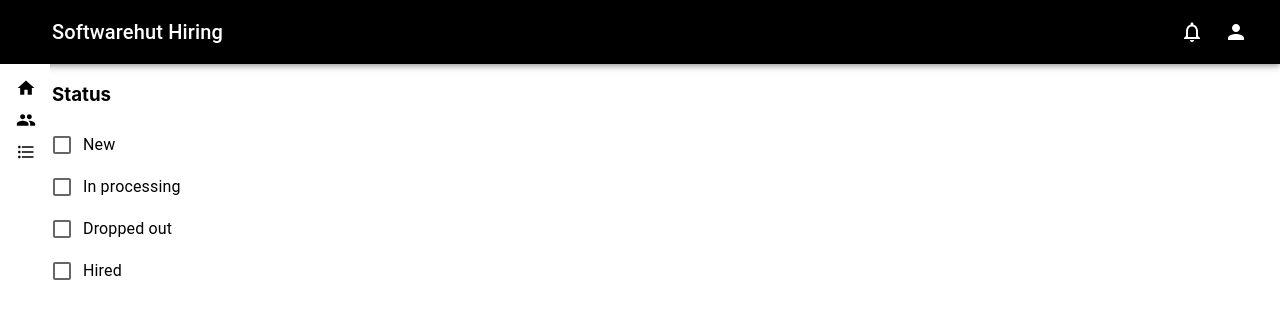
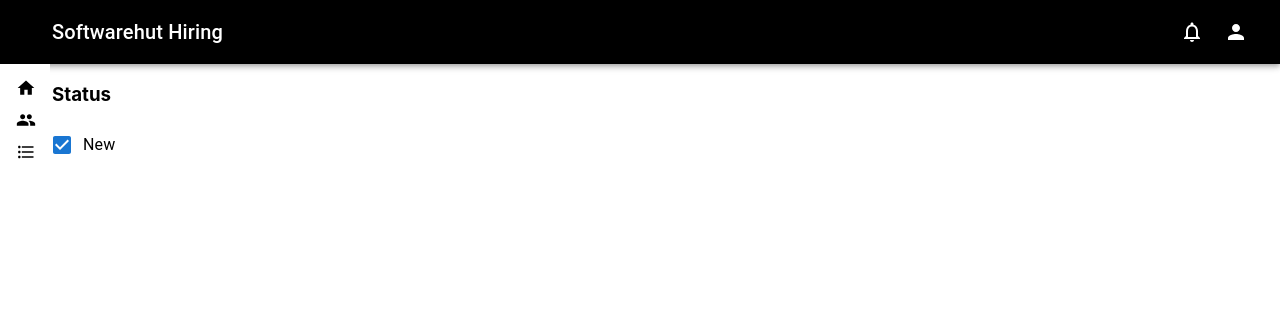
Before and after one commit to softwarehutpl/HeRo-frontend-2, a React (Create React App) app: page /candidates in a window 1280 px wide. Shown: the top 318 px of the page. Built offline with nearby package versions, Linux system fonts and the light colour scheme.

Commit message:
Checkbox filter (#16)
* changing navbar color for black

* added row component

* added row component

* added row component

* added row component

```diff
--- a/src/modules/common/components/checkboxFilters/CheckboxFilters.tsx
+++ b/src/modules/common/components/checkboxFilters/CheckboxFilters.tsx
@@ -1,16 +1,18 @@
 import * as React from "react";
 import FormGroup from "@mui/material/FormGroup";
-import FormControlLabel from "@mui/material/FormControlLabel";
-import Checkbox from "@mui/material/Checkbox";
+import CheckboxRow from "./CheckboxRow";
 
 const CheckboxFilters = () => {
+  const [checked, setChecked] = React.useState(true);
+
+  const handleCheckedbox = () => {
+    setChecked((prevState) => !prevState);
+  };
+
   return (
     <FormGroup>
       <h3>Status</h3>
-      <FormControlLabel control={<Checkbox />} label="New" />
-      <FormControlLabel control={<Checkbox />} label="In processing" />
-      <FormControlLabel control={<Checkbox />} label="Dropped out" />
-      <FormControlLabel control={<Checkbox />} label="Hired" />
+      <CheckboxRow isChecked={checked} label="New" />
     </FormGroup>
   );
 };
--- /dev/null
+++ b/src/modules/common/components/checkboxFilters/CheckboxRow.tsx
@@ -0,0 +1,22 @@
+import react, { FunctionComponent } from "react";
+import FormControlLabel from "@mui/material/FormControlLabel";
+import Checkbox from "@mui/material/Checkbox";
+
+interface CheckboxRowProps {
+  label: string;
+  isChecked: boolean;
+}
+
+const CheckboxRow: FunctionComponent<CheckboxRowProps> = ({
+  label,
+  isChecked,
+}) => {
+  return (
+    <FormControlLabel
+      control={<Checkbox checked={isChecked} />}
+      label={label}
+    />
+  );
+};
+
+export default CheckboxRow;
```
